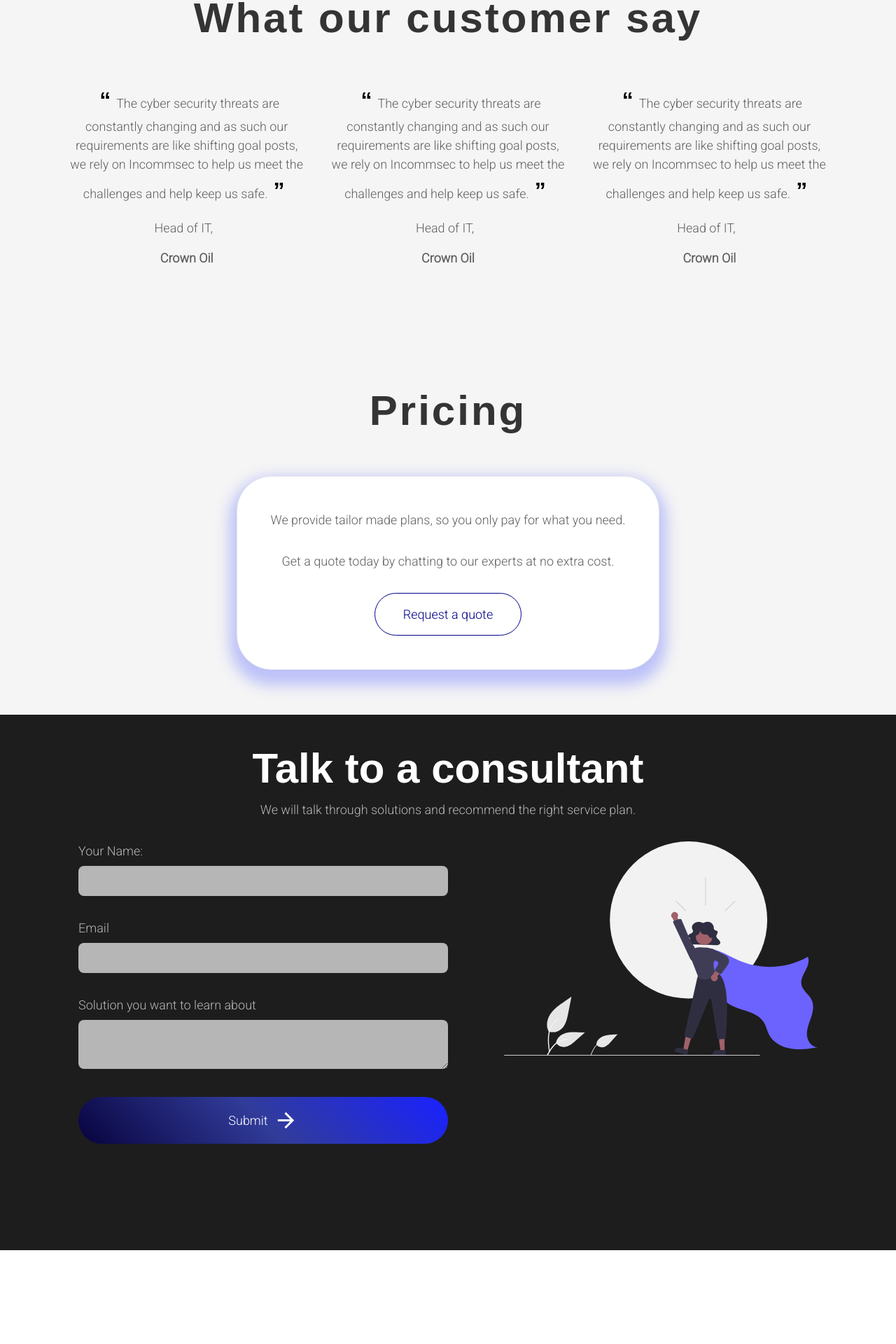
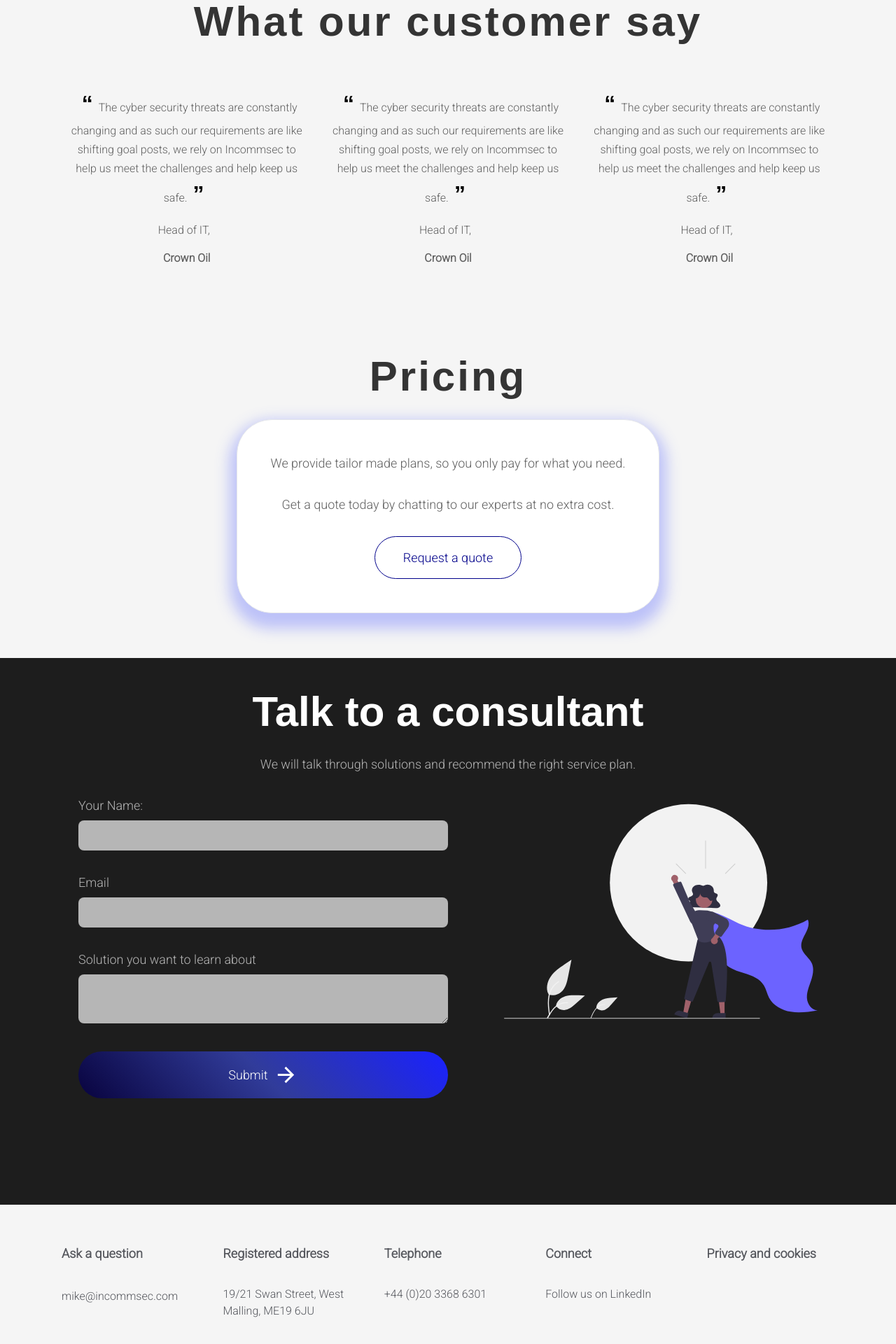
Before and after one commit to salamabro-dev/INCOMMSEC_demo, a Next.js app: page / in a window 1280 px wide. Shown: the part 676-2596 px from the top of the page at 70% size. Before the commit the page ends 2462 px from the top, so only its background shows below. Built offline with nearby package versions, Linux system fonts and the light colour scheme.

Commit message:
footer added

```diff
--- a/app/(site)/components/Banner/Banner.jsx
+++ b/app/(site)/components/Banner/Banner.jsx
@@ -8,7 +8,9 @@ export default function Banner() {
   return (
     <section className="bg-primary-white-p px-4 pb-8">
       <div className="text-center pt-8 text-primary-blue-p2">
-        <p className="py-2">We are a vendor neutral consultant making</p>
+        <p className="py-2 text-2xl">
+          We are a vendor neutral consultant making
+        </p>
         <div className="py-4">
           <h1 className="banner-heading tracking-[3.68px] font-extrabold">
             CYBERSECURITY
@@ -26,7 +28,7 @@ export default function Banner() {
             </h1>
           </div>
         </div>
-        <div className="banner-text py-4 px-20">
+        <div className="banner-text py-4 px-10">
           <p>
             We help business owners and IT managers protect their Networks, IP
             and Data <br></br> through innovative and proven software and
--- /dev/null
+++ b/app/(site)/components/Footer/Footer.jsx
@@ -0,0 +1,56 @@
+import React from "react";
+
+export default function Footer() {
+  return (
+    <footer className="bg-primary-white-p lg:px-10">
+      <div className="py-10 mx-8">
+        <div className="grid grid-rows-1 lg:grid-cols-5 gap-4">
+          <div>
+            <div className="p-4 text-primary-grey-neutral-p3 text-lg font-bold">
+              Ask a question
+            </div>
+            <div className="p-4 text-primary-grey-neutral-p3">
+              <a className="text-base" href="mailto:mike@incommsec.com">
+                mike@incommsec.com
+              </a>
+            </div>
+          </div>
+          <div>
+            <div className="p-4 text-primary-grey-neutral-p3 text-lg font-bold">
+              Registered address
+            </div>
+            <div className="p-4 text-primary-grey-neutral-p3 text-base">
+              19/21 Swan Street, West Malling, ME19 6JU
+            </div>
+          </div>
+          <div>
+            <div className="p-4 text-primary-grey-neutral-p3 text-lg font-bold">
+              Telephone
+            </div>
+            <div className="p-4 text-primary-grey-neutral-p3 text-base">
+              +44 (0)20 3368 6301
+            </div>
+          </div>
+          <div>
+            <div>
+              <div className="p-4 text-primary-grey-neutral-p3 text-lg font-bold">
+                Connect
+              </div>
+            </div>
+            <div className="p-4 text-primary-grey-neutral-p3 text-base">
+              <a
+                href="https://www.linkedin.com/company/incommsec-limited/"
+                target="_blank"
+              >
+                Follow us on LinkedIn
+              </a>
+            </div>
+          </div>
+          <div className="p-4 text-primary-grey-neutral-p3 text-lg font-bold">
+            Privacy and cookies
+          </div>
+        </div>
+      </div>
+    </footer>
+  );
+}
--- a/app/(site)/components/Form/Form.jsx
+++ b/app/(site)/components/Form/Form.jsx
@@ -6,7 +6,7 @@ function Form() {
   return (
     <section className="grid bg-primary-dark-p pt-8 px-8 pb-16 ">
       <div className="text-center pb-8">
-        <h2 className="text-white">Talk to a consultant</h2>
+        <h2 className="text-white pb-4">Talk to a consultant</h2>
         <p className="text-primary-grey-neutral-p2 ">
           We will talk through solutions and recommend the right service plan.
         </p>
@@ -60,8 +60,13 @@ function Form() {
             </div>
           </form>
         </div>
-        <div className="col-span-6 ml-[5rem]">
-          <Image src="/form-banner.svg" width={475} height={100} />
+        <div className="col-span-6 lg:ml-[5rem] flex justify-center">
+          <Image
+            className="w-[350px] lg:w-[500px] lg:h-[330px]"
+            src="/form-banner.svg"
+            width={500}
+            height={500}
+          />
         </div>
       </div>
     </section>
--- a/app/(site)/components/Pricing/Pricing.jsx
+++ b/app/(site)/components/Pricing/Pricing.jsx
@@ -3,7 +3,7 @@ import React from "react";
 function Pricing() {
   return (
     <section className="grid bg-primary-white-p pt-8 px-8 pb-16 ">
-      <div className="col-span-full flex justify-center tracking-[3px] text-primary-grey-p py-12 text-center px-4 ">
+      <div className="col-span-full flex justify-center tracking-[3px] text-primary-grey-p py-4 text-center px-4 ">
         <h2>Pricing</h2>
       </div>
 
--- a/app/(site)/components/Reviews/Reviews.jsx
+++ b/app/(site)/components/Reviews/Reviews.jsx
@@ -2,7 +2,7 @@ import React from "react";
 
 function Reviews() {
   return (
-    <div className="grid bg-primary-white-p pb-8 ">
+    <div className="grid bg-primary-white-p pb-4 ">
       <div className="col-span-full flex justify-center tracking-[3px] text-primary-grey-p py-12 text-center px-4 ">
         <h2>What our customer say</h2>
       </div>
@@ -10,51 +10,51 @@ function Reviews() {
         <div className="grid grid-cols-1 md:grid-cols-12">
           <div className="md:col-span-4 text-center px-4 pb-8">
             <q>
-              <span className="text-primary-grey-neutral">
+              <span className="text-primary-grey-neutral text-base">
                 The cyber security threats are constantly changing and as such
                 our requirements are like shifting goal posts, we rely on
                 Incommsec to help us meet the challenges and help keep us safe.
               </span>
             </q>
             <div className="flex justify-center lg:block">
-              <p className="my-4 department text-primary-grey-neutral">
+              <p className="my-4 department text-primary-grey-neutral text-base">
                 Head of IT, &nbsp;{" "}
               </p>
-              <p className="my-4 company text-primary-grey-neutral font-semibold">
+              <p className="my-4 company text-primary-grey-neutral font-semibold text-base">
                 Crown Oil
               </p>
             </div>
           </div>
           <div className="md:col-span-4 text-center px-4 pb-8">
             <q>
-              <span className="text-primary-grey-neutral">
+              <span className="text-primary-grey-neutral text-base">
                 The cyber security threats are constantly changing and as such
                 our requirements are like shifting goal posts, we rely on
                 Incommsec to help us meet the challenges and help keep us safe.
               </span>
             </q>
             <div className="flex justify-center lg:block">
-              <p className="my-4 department text-primary-grey-neutral">
+              <p className="my-4 department text-primary-grey-neutral text-base">
                 Head of IT, &nbsp;{" "}
               </p>
-              <p className="my-4 company text-primary-grey-neutral font-semibold">
+              <p className="my-4 company text-primary-grey-neutral font-semibold text-base">
                 Crown Oil
               </p>
             </div>
           </div>
           <div className="md:col-span-4 text-center px-4 pb-8">
             <q>
-              <span className="text-primary-grey-neutral">
+              <span className="text-primary-grey-neutral text-base">
                 The cyber security threats are constantly changing and as such
                 our requirements are like shifting goal posts, we rely on
                 Incommsec to help us meet the challenges and help keep us safe.
               </span>
             </q>
             <div className="flex justify-center lg:block">
-              <p className="my-4 department text-primary-grey-neutral">
+              <p className="my-4 department text-primary-grey-neutral text-base">
                 Head of IT, &nbsp;{" "}
               </p>
-              <p className="my-4 company text-primary-grey-neutral font-semibold">
+              <p className="my-4 company text-primary-grey-neutral font-semibold text-base">
                 Crown Oil
               </p>
             </div>
--- a/app/(site)/page.jsx
+++ b/app/(site)/page.jsx
@@ -5,6 +5,7 @@ import HowWeWork from "./components/SecondaryBanner/HowWeWork";
 import Reviews from "./components/Reviews/Reviews";
 import Pricing from "./components/Pricing/Pricing";
 import Form from "./components/Form/Form";
+import Footer from "./components/Footer/Footer";
 
 export default function Home() {
   return (
@@ -15,6 +16,7 @@ export default function Home() {
       <Reviews />
       <Pricing />
       <Form />
+      <Footer />
     </div>
   );
 }
--- a/tailwind.config.js
+++ b/tailwind.config.js
@@ -23,6 +23,7 @@ module.exports = {
           "dark-p": "#1d1d1d",
           "grey-neutral-p2": "#B6B6B6",
           "white-p2": "#ffffff",
+          "grey-neutral-p3": "#55575D",
         },
         secondary: {
           "dark-blue": "#08033e",
```
